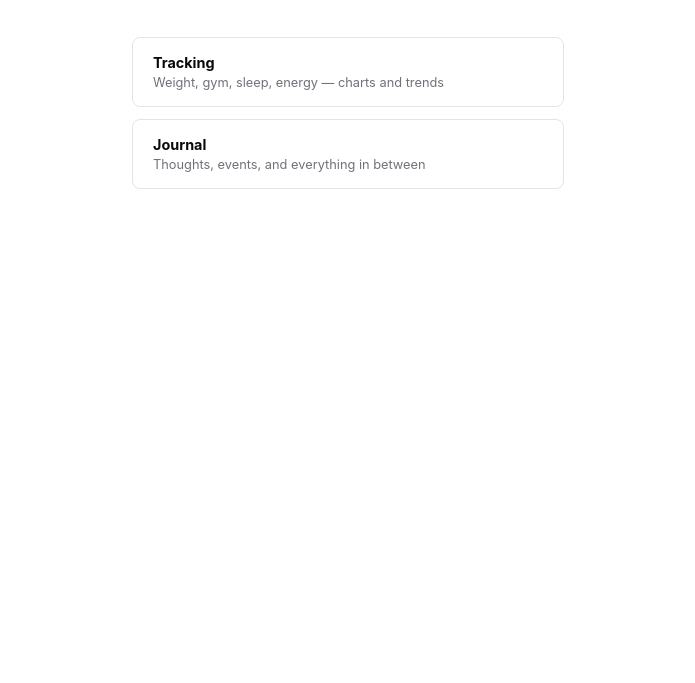
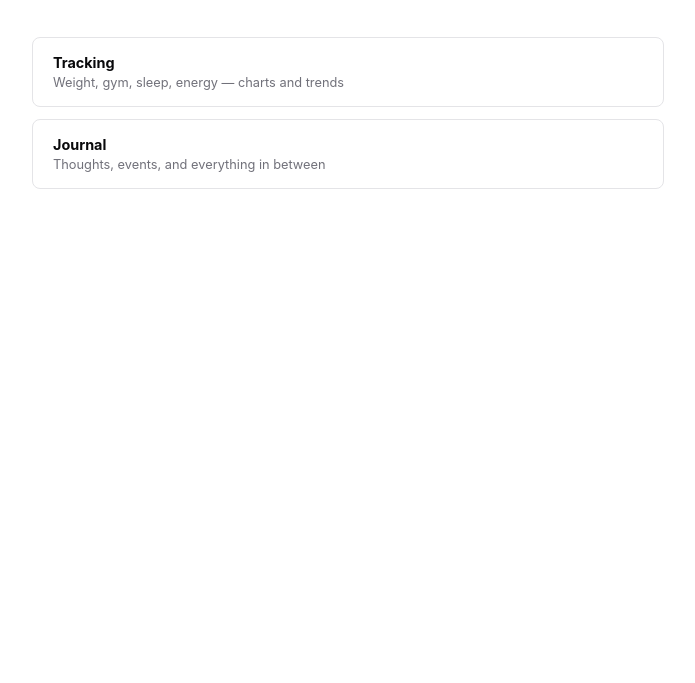
Before and after one commit to dizzyvn/life, a plain HTML site: page index.html in a window 1280 px wide. Shown: the part 117-800 px from the top of the page, without its empty margins (292-987 px from the left). Drawn offline with Linux system fonts and the light colour scheme.

Commit message:
fix: unify all pages to 680px max-width

```diff
--- a/index.html
+++ b/index.html
@@ -10,7 +10,7 @@
       font-family: -apple-system, BlinkMacSystemFont, 'Segoe UI', 'Inter', sans-serif;
       background: #ffffff;
       color: #09090b;
-      max-width: 480px;
+      max-width: 680px;
       margin: 0 auto;
       padding: 4rem 1.5rem;
     }
```
